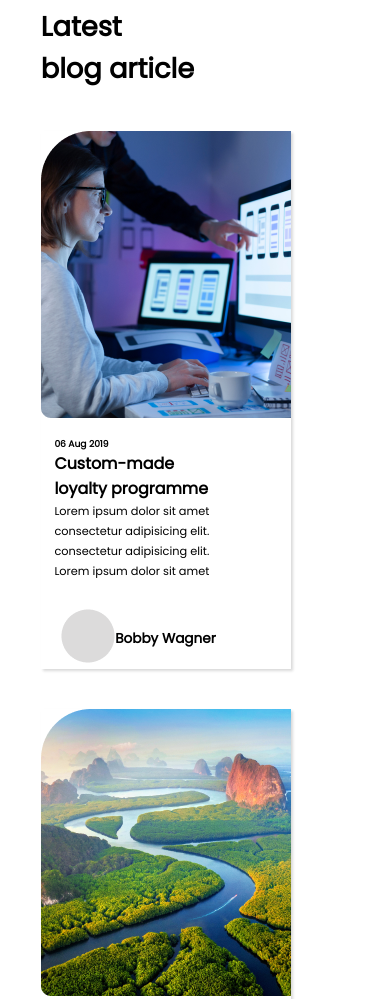
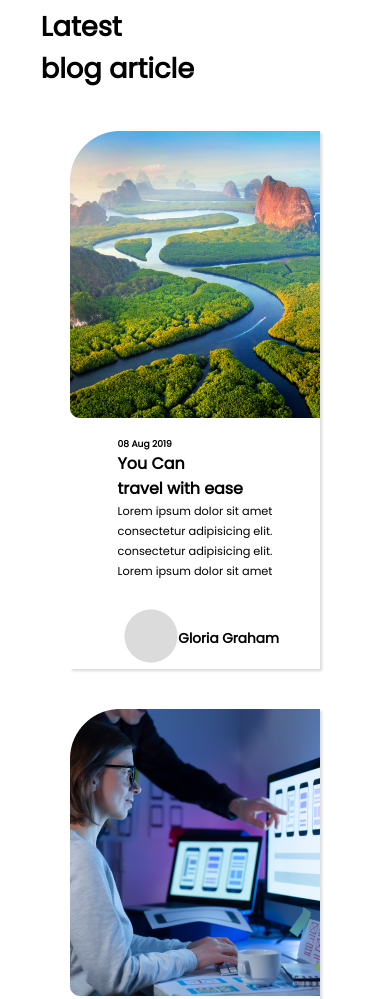
Before and after one commit to Aman18012002/Project04, a plain HTML site: page index.html in a window 390 px wide. Shown: the part 2020-3019 px from the top of the page. Drawn offline with Linux system fonts and the light colour scheme.

Commit message:
Everything done

```diff
--- a/style.css
+++ b/style.css
@@ -140,19 +140,25 @@ nav{
 }
 .blog-cards{
   display: flex;
-  margin-left: 3rem;
-  margin-right: 3rem;
-  flex-wrap: wrap;
-  justify-content: space-between;
-  /* align-items: center;
-  justify-content: space-around; */
+  justify-content: space-evenly;
+  align-items: center;
+
 }
 /* Responsive */
-
+@media (max-width:960px){
+.blog-cards{
+  display: flex;
+  flex-direction: column-reverse;
+  align-items: center;
+  justify-content: center;
+}
+}
 @media (max-width:540px){
   .blog-card{
     display: flex;
     flex-direction: column;
+    align-items: center;
+    justify-content: center;
   }
 }
 
```
